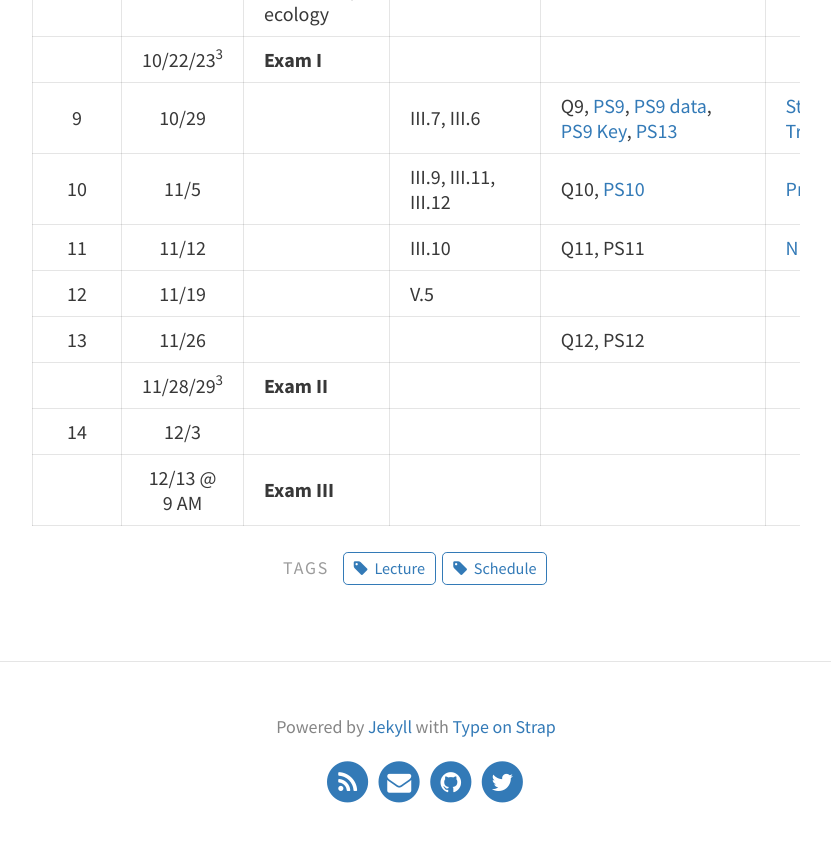
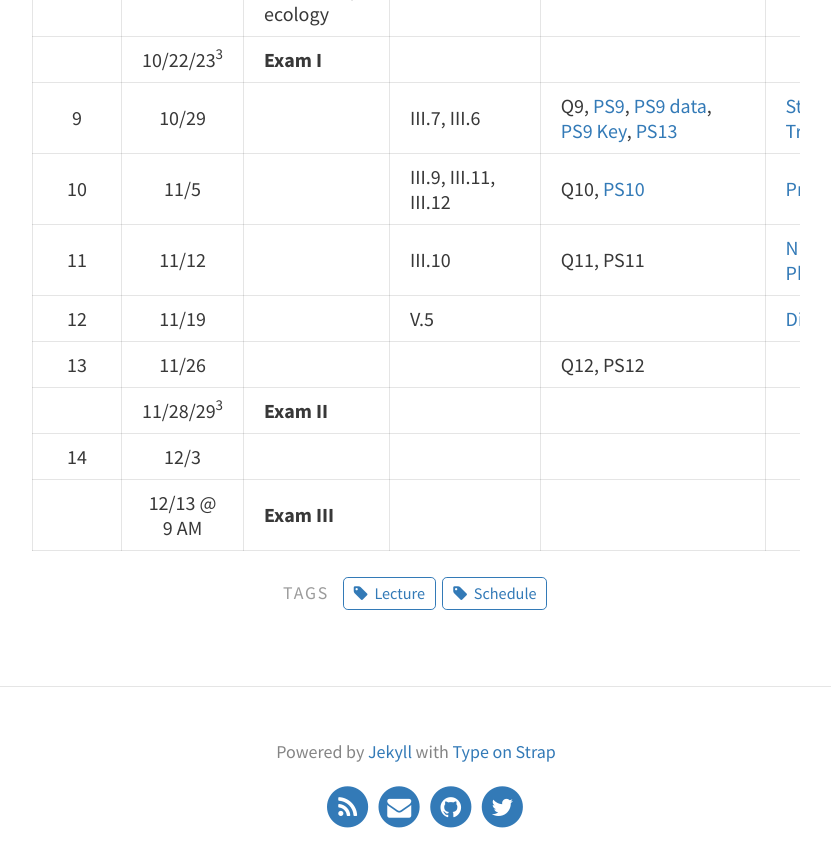
Before and after one commit to davan690/ColbyEcology.github.io, a Jekyll site: the page built from pages/lecture_schedule.md, in a window 1280 px wide and 900 px high, scrolled down 1645 px. Shown: the top 867 px of the window, without its empty margins (224-1055 px from the left). Built offline with Jekyll 4.4.1, drawn with Linux system fonts in a browser that asks for light colours.

Commit message:
added P and dist. lectures

```diff
--- a/pages/lecture_schedule.md
+++ b/pages/lecture_schedule.md
@@ -28,8 +28,8 @@ Week | Date  | Topics | Readings<sup>1</sup> | Assignments<sup>2</sup>| Lecture
 &nbsp; | 10/22/23<sup>3</sup> | **Exam I** | | | |
 9    | 10/29 | | III.7, III.6 | Q9, [PS9](https://drive.google.com/open?id=1kL7QEtWAkMqBhhVdMBRolQhtvUgYIAQipHKYD1rjP6k), [PS9 data](https://drive.google.com/open?id=1V8Aoee-3ralescwjSuUP4lbeKL6B4gKo), [PS9 Key](https://drive.google.com/open?id=1CqKvtNtooxm4bVBSCc2JFWmaBhySObG4tcy_O9kpNsI), [PS13](https://drive.google.com/open?id=1GQFPERSJDjrD_8_-OvVXyiiRYXU7-GEeTDLV2FZHaBU) | [StrucDiv&WebsLec](https://drive.google.com/open?id=1KEVBEKncd_UqQ4wA-RF1k4qgJ0iwOcVRNxVXBSFGE4U), [TrophicEcoLec](https://drive.google.com/open?id=1IIfkcM_Fd5AzsL1aYaIvDUxM942lquHU8RxSUr8-WN0) |
 10   | 11/5  | | III.9, III.11, III.12 | Q10, [PS10](https://drive.google.com/open?id=1soBW0WYEQb1XMOVyJBaMtypeR4FDFSUmkR_kFUTkmd4) | [ProductivityLec](https://drive.google.com/open?id=1uqz9awqO74fzogLTFW8vVC4k9emQcTcQJFsMNyMg0nI) |
-11   | 11/12 | | III.10 | Q11, PS11 | [NitrogenLec](https://drive.google.com/open?id=1BISl0ENhJUMuKWFZDFAPodrvj-y3KP-8nlJwBV7BiOM) |
-12   | 11/19 | |  V.5 | | |
+11   | 11/12 | | III.10 | Q11, PS11 | [NitrogenLec](https://drive.google.com/open?id=1BISl0ENhJUMuKWFZDFAPodrvj-y3KP-8nlJwBV7BiOM), [PhosphorusLec](https://drive.google.com/open?id=1_7Q3AWcfF4YZIWDqFs2iQ1BrKE8PFW2GYfjFQE1ZIO0) |
+12   | 11/19 | |  V.5 | | [DisturbanceLec](https://drive.google.com/open?id=1euZxKif3urvHHzHGTul2YZ6dqcmtLnpHiotao3wakpU) |
 13   | 11/26 | | | Q12, PS12 | |
 &nbsp; | 11/28/29<sup>3</sup> | **Exam II** | | | |
 14   | 12/3  | | | | |
```
